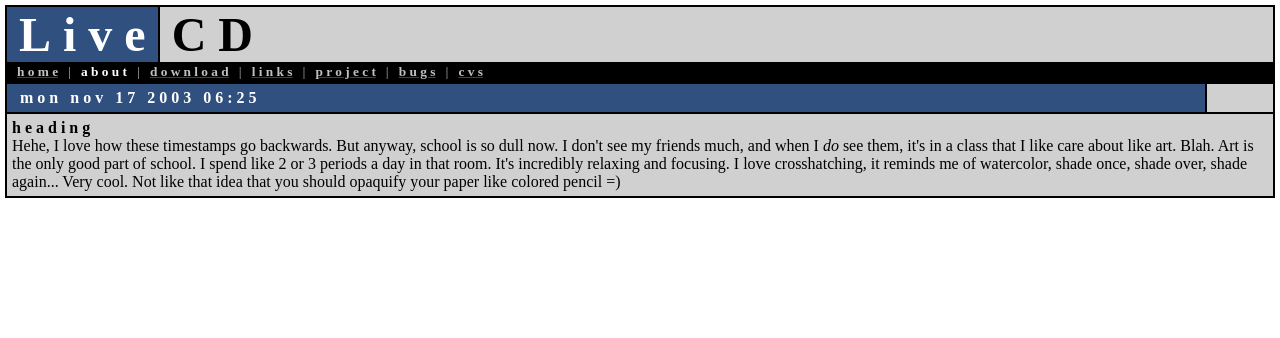
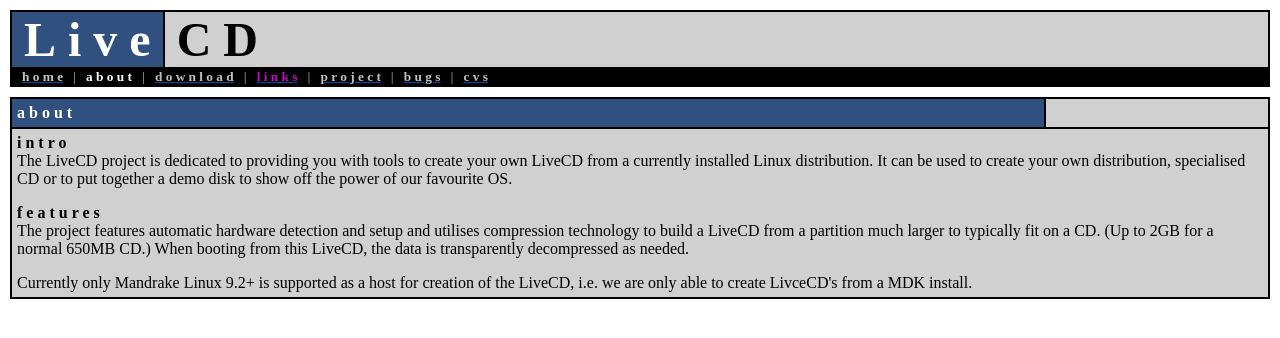
Before and after one commit to BackupTheBerlios/livecd, a PHP site: page /about.php in a window 1280 px wide. Shown: the top 338 px of the page. Run offline with PHP 8.4, Linux system fonts and the light colour scheme.

Commit message:
About page added

```diff
--- a/livecd-www/about.php
+++ b/livecd-www/about.php
@@ -4,7 +4,7 @@
 	<title>LiveCD - The Linux LiveCD project</title>
 	<meta http-equiv="Content-Type" content="text/html; charset=iso-8859-1">
 </head>
-<body bgcolor="#FFFFFF" marginheight="5" marginwidth="5" link=#0050a0 vlink=#0050a0 alink=#000000>
+<body bgcolor="#FFFFFF" marginheight="10" marginwidth="10" link=#0050a0 vlink=#0050a0 alink=#000000>
 <center>
 <table width="100%" border="0" cellspacing="0" cellpadding="0">
 	<tr><td bgcolor="#000000">
@@ -24,7 +24,7 @@
 				&nbsp;&nbsp;|&nbsp;&nbsp;
 				<a href="http://www.linuxminicd.org/mklivecd/downloads/"><font color=#c0c0c0>d o w n l o a d</font></a>
 				&nbsp;&nbsp;|&nbsp;&nbsp;
-				<a href="links.php"><font color=#c0c0c0>l i n k s</font></a>
+				<a href="links.php"><font color=#c0c0c0c>l i n k s</font></a>
 				&nbsp;&nbsp;|&nbsp;&nbsp;
 				<a href="http://developer.berlios.de/projects/livecd/"><font color=#c0c0c0>p r o j e c t</font></a>
 				&nbsp;&nbsp;|&nbsp;&nbsp;
@@ -36,20 +36,22 @@
 		</table>
 	</td></tr>
 	<tr><td valign="top" colspan="2">
-		<p>
 		<table width="100%" border="0" cellspacing="0" cellpadding="0">
+			<tr><td height="10"></td></tr>
 			<tr><td bgcolor="#000000">
 				<table width=100% border=0 cellspacing=2 cellpadding=5 cols=2>
 					<tr><td bgcolor=#305080 nowrap>
-						<b><font color=#ffffff>&nbsp; m o n &nbsp; n o v &nbsp; 1 7 &nbsp; 2 0 0 3 &nbsp; 0 6 : 2 5</font></b>
+						<b><font color=#ffffff>a b o u t</font></b>
 					</td>
 					<td bgcolor=#d0d0d0 nowrap>
 						<b>&nbsp;</b>
 					</td></tr>
 					<tr><td colspan=2 bgcolor=#d0d0d0>
-						<b>h e a d i n g</b>
-						<br>
-						Hehe, I love how these timestamps go backwards. But anyway, school is so dull now. I don't see my friends much, and when I <i>do</i> see them, it's in a class that I like care about like art. Blah. Art is the only good part of school. I spend like 2 or 3 periods a day in that room. It's incredibly relaxing and focusing. I love crosshatching, it reminds me of watercolor, shade once, shade over, shade again... Very cool. Not like that idea that you should opaquify your paper like colored pencil =)
+						<b>i n t r o</b><br>
+						The LiveCD project is dedicated to providing you with tools to create your own LiveCD from a currently installed Linux distribution. It can be used to create your own distribution, specialised CD or to put together a demo disk to show off the power of our favourite OS.<p>
+						<b>f e a t u r e s</b><br>
+						The project features automatic hardware detection and setup and utilises compression technology to build a LiveCD from a partition much larger to typically fit on a CD. (Up to 2GB for a normal 650MB CD.) When booting from this LiveCD, the data is transparently decompressed as needed.<p>
+						Currently only Mandrake Linux 9.2+ is supported as a host for creation of the LiveCD, i.e. we are only able to create LivceCD's from a MDK install.<p>
 					</td></tr>
 				</table>
 			</td></tr>
--- a/livecd-www/index.php
+++ b/livecd-www/index.php
@@ -19,8 +19,8 @@
 				&nbsp;&nbsp;
 				<font color=#ffffff>h o m e</font>
 				&nbsp;&nbsp;|&nbsp;&nbsp;
-				<!--<a href="about.php"><font color=#c0c0c0>a b o u t</font></a>
-				&nbsp;&nbsp;|&nbsp;&nbsp;-->
+				<a href="about.php"><font color=#c0c0c0>a b o u t</font></a>
+				&nbsp;&nbsp;|&nbsp;&nbsp;
 				<a href="http://www.linuxminicd.org/mklivecd/downloads/"><font color=#c0c0c0>d o w n l o a d</font></a>
 				&nbsp;&nbsp;|&nbsp;&nbsp;
 				<a href="links.php"><font color=#c0c0c0>l i n k s</font></a>
--- a/livecd-www/links.php
+++ b/livecd-www/links.php
@@ -20,8 +20,8 @@
 				&nbsp;&nbsp;
 				<a href="index.php"><font color=#c0c0c0>h o m e</font></a>
 				&nbsp;&nbsp;|&nbsp;&nbsp;
-				<!--<a href="about.php"><font color=#c0c0c0>a b o u t</font></a>
-				&nbsp;&nbsp;|&nbsp;&nbsp;-->
+				<a href="about.php"><font color=#c0c0c0>a b o u t</font></a>
+				&nbsp;&nbsp;|&nbsp;&nbsp;
 				<a href="http://www.linuxminicd.org/mklivecd/downloads/"><font color=#c0c0c0>d o w n l o a d</font></a>
 				&nbsp;&nbsp;|&nbsp;&nbsp;
 				<font color=#ffffff>l i n k s</font>
```
